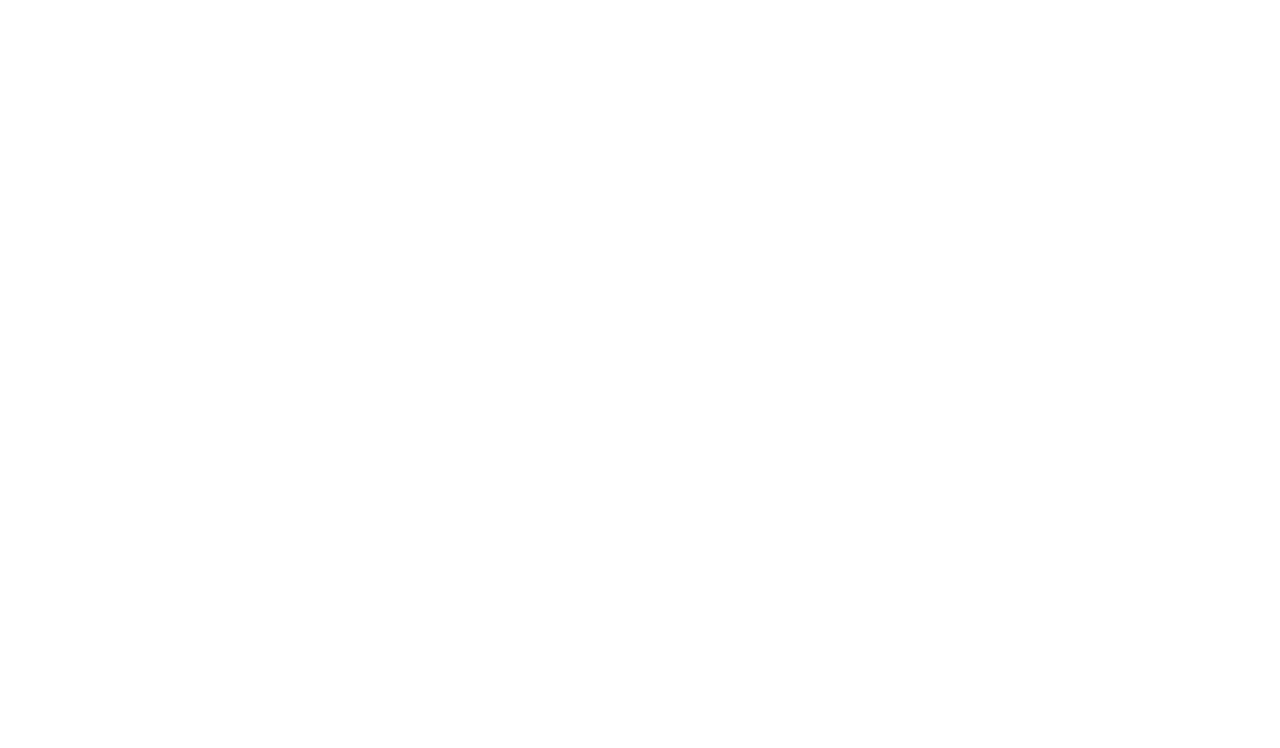
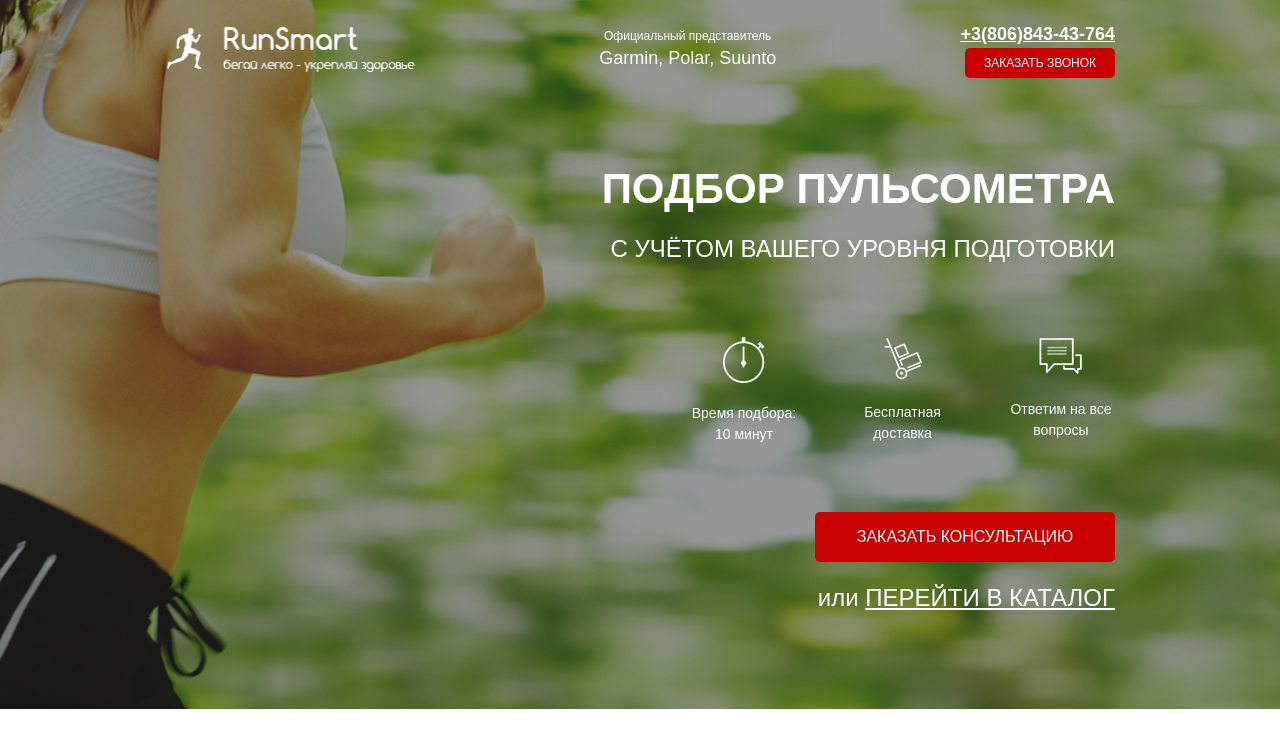
Before and after one commit to MaximEzGame/Pulse, a website: page src/index.html in a window 1280 px wide. Drawn offline with Linux system fonts and the light colour scheme.

Commit message:
Created promo section

```diff
--- /dev/null
+++ b/src/css/blocks/header.min.css
@@ -0,0 +1 @@
+.header{display:flex;justify-content:space-between;align-items:center}
--- a/src/index.html
+++ b/src/index.html
@@ -9,6 +9,52 @@
     <link rel="stylesheet" href="css/style.min.css">
 </head>
 <body>
+    <div class="promo">
+        <div class="container">
+            <header class="header">
+                <a href="#" class="header__logo">
+                    <img src="icons/logo.png" alt="logo">
+                </a>
+                <div class="header__official">
+                    Официальный представитель
+                    <span>Garmin, Polar, Suunto</span>
+                </div>
+                <div class="header__contacts">
+                    <a href="tel:+380684343764" class="header__phone">+3(806)843-43-764</a>
+                    <button class="button">заказать звонок</button>
+                </div>
+            </header>
+            <div class="promo__wrapper">
+                <h1 class="promo__header">Подбор пульсометра</h1>
+                <h2 class="promo__subheader">с учётом Вашего уровня подготовки</h2>
 
+                <div class="promo__icons">
+                    <div class="promo__icon">
+                        <img src="icons/main_screen/timer.png" alt="timer">
+                        Время подбора:
+                        10 минут
+                    </div>
+                    <div class="promo__icon">
+                        <img src="icons/main_screen/hand-cart.png" alt="hand-cart">
+                        Бесплатная
+                        доставка
+
+                    </div>
+                    <div class="promo__icon">
+                        <img src="icons/main_screen/messages.png" alt="messages">
+                        Ответим
+                        на все вопросы
+                    </div>
+                </div>
+
+                <button class="button button__main">заказать кОНСУЛЬТАЦИЮ</button>
+                <div class="promo__link">
+                    или
+                    <a href="#">ПЕРЕЙТИ В КАТАЛОГ</a>
+                </div>
+            </div>
+
+        </div>
+    </div>
 </body>
 </html>
--- /dev/null
+++ b/src/scss/base/_variables.scss
@@ -0,0 +1 @@
+$main-color: #c70101
--- /dev/null
+++ b/src/scss/blocks/_buttons.scss
@@ -0,0 +1,17 @@
+.button{
+    width: 150px;
+    height: 30px;
+    border-radius: 5px;
+    background-color: $main-color;
+    color: #ffffff;
+    border: none;
+    font-size: 12px;
+    font-weight: 500;
+    text-transform: uppercase;
+    &__main {
+        margin-top: 67px;
+        width: 300px;
+        height: 50px;
+        font-size: 16px;
+    }
+}
--- /dev/null
+++ b/src/scss/blocks/_header.scss
@@ -0,0 +1,36 @@
+.header {
+    display: flex;
+    justify-content: space-between;
+    align-items: center;
+    &__logo {
+        width: 250px;
+        img {
+            width: 100%;
+        }
+    }
+    &__official{
+        color: #ffffff;
+        font-size: 12px;
+        font-weight: 500;
+        text-align: center;
+        span {
+            display: block;
+            font-size: 18px;
+        }
+    }
+    &__phone{
+        display: block;
+        color: #ffffff;
+        font-size: 18px;
+        font-weight: 700;
+        &:hover {
+            color: #ffffff;
+            text-decoration: none;
+        }
+    }
+    &__contacts {
+        display: flex;
+        flex-direction: column;
+        align-items: flex-end;
+    }
+}
--- /dev/null
+++ b/src/scss/blocks/_promo.scss
@@ -0,0 +1,57 @@
+.promo {
+    min-height: 650px;
+    padding: 21px 0 93px 0;
+    background: url(../../img/main.jpg) center (center/cover) no-repeat;
+    &__wrapper {
+        display: flex;
+        flex-direction: column;
+        align-items: flex-end;
+        margin-top: 90px;
+    }
+    &__header {
+        color: #ffffff;
+        font-size: 42px;
+        font-weight: 700;
+        text-align: right;
+        text-transform: uppercase;
+        line-height: 42px;
+    }
+    &__subheader {
+        margin-top: 17px;
+        color: #ffffff;
+        font-size: 24px;
+        font-weight: 500;
+        text-align: right;
+        text-transform: uppercase;
+    }
+    &__icons {
+        margin-top: 65px;
+        width: 425px;
+        display: flex;
+        justify-content: space-between;
+    }
+    &__icon {
+        width: 108px;
+        text-align: center;
+        color: #ffffff;
+        font-size: 14px;
+        font-weight: 500;
+        img {
+            display: block;
+            margin: 0 auto;
+            margin-bottom: 20px;
+        }
+    }
+    &__link {
+        color: #ffffff;
+        font-size: 24px;
+        font-weight: 500;
+        text-align: right;
+        margin-top: 18px;
+        a {
+            color: #ffffff;
+            text-transform: uppercase;
+            text-decoration: underline;
+        }
+    }
+}
--- /dev/null
+++ b/src/scss/style.scss
@@ -0,0 +1,14 @@
+@import 'base/variables';
+
+*{
+    font-family: 'Museo Sans Cyrl', sans-serif;
+}
+
+.container {
+    max-width: 950px;
+    margin: 0 auto;
+}
+
+@import 'blocks/promo.scss';
+@import 'blocks/header.scss';
+@import 'blocks/buttons.scss';
```
Also changed, not shown: src/css/style.min.css, src/icons/logo.png (added), src/icons/main_screen/hand-cart.png (added), src/icons/main_screen/messages.png (added), src/icons/main_screen/timer.png (added), src/img/main.jpg (added), src/scss/base/_mixins.scss (added).
